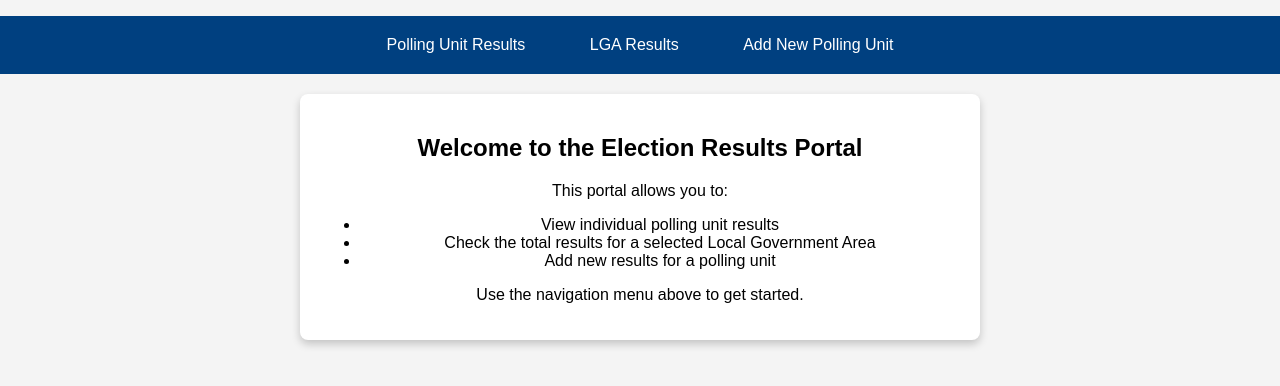
After one commit to Goodnessigwe/bincom_test, a PHP site: page / in a window 1280 px wide. The commit adds this page. Shown: the top 386 px of the page. Run offline with PHP 8.4, Linux system fonts and the light colour scheme.

Commit message:
added index page, navigation menu and styles

```diff
--- /dev/null
+++ b/index.php
@@ -0,0 +1,38 @@
+<?php
+include 'db_connect.php';
+?>
+
+<!DOCTYPE html>
+<html lang="en">
+
+<head>
+    <meta charset="UTF-8">
+    <meta name="viewport" content="width=device-width, initial-scale=1.0">
+    <title>Election Results Portal</title>
+    <link rel="stylesheet" href="style.css">
+</head>
+
+<body>
+
+    <nav>
+        <ul>
+            <li><a href="polling_unit_results.php">Polling Unit Results</a></li>
+            <li><a href="lga_results.php">LGA Results</a></li>
+            <li><a href="new_polling_unit.php">Add New Polling Unit</a></li>
+        </ul>
+    </nav>
+
+    <div class="container">
+        <h2>Welcome to the Election Results Portal</h2>
+        <p>This portal allows you to:</p>
+        <ul>
+            <li>View individual polling unit results</li>
+            <li>Check the total results for a selected Local Government Area</li>
+            <li>Add new results for a polling unit</li>
+        </ul>
+        <p>Use the navigation menu above to get started.</p>
+    </div>
+
+</body>
+
+</html>
--- a/style.css
+++ b/style.css
@@ -1,6 +1,9 @@
 body {
     font-family: Arial, sans-serif;
     background-color: #f4f4f4;
+    text-align: center;
+    margin: 0;
+    padding: 0;
 }
 
 .container {
@@ -8,7 +11,8 @@ body {
     margin: auto;
     padding: 20px;
     background: white;
-    border-radius: 5px;
+    box-shadow: 0px 4px 8px rgba(0, 0, 0, 0.2);
+    border-radius: 8px;
 }
 
 table {
@@ -61,3 +65,30 @@ th, td {
 .form-container button:hover {
     background-color: #0056b3;
 }
+
+nav ul {
+    list-style-type: none;
+    padding: 0;
+    text-align: center;
+    background: #004080;
+    margin-bottom: 20px;
+    padding: 10px;
+
+}
+
+nav ul li {
+    display: inline;
+    margin: 10px;
+}
+
+nav ul li a {
+    color: white;
+    text-decoration: none;
+    padding: 10px 20px;
+    display: inline-block;
+}
+
+nav ul li a:hover {
+    background: #0066cc;
+    border-radius: 5px;
+}
```
Also changed, not shown: lga_results.php (+9 -0 lines), new_polling_unit.php (+9 -0 lines), polling_unit_results.php (+9 -0 lines).
